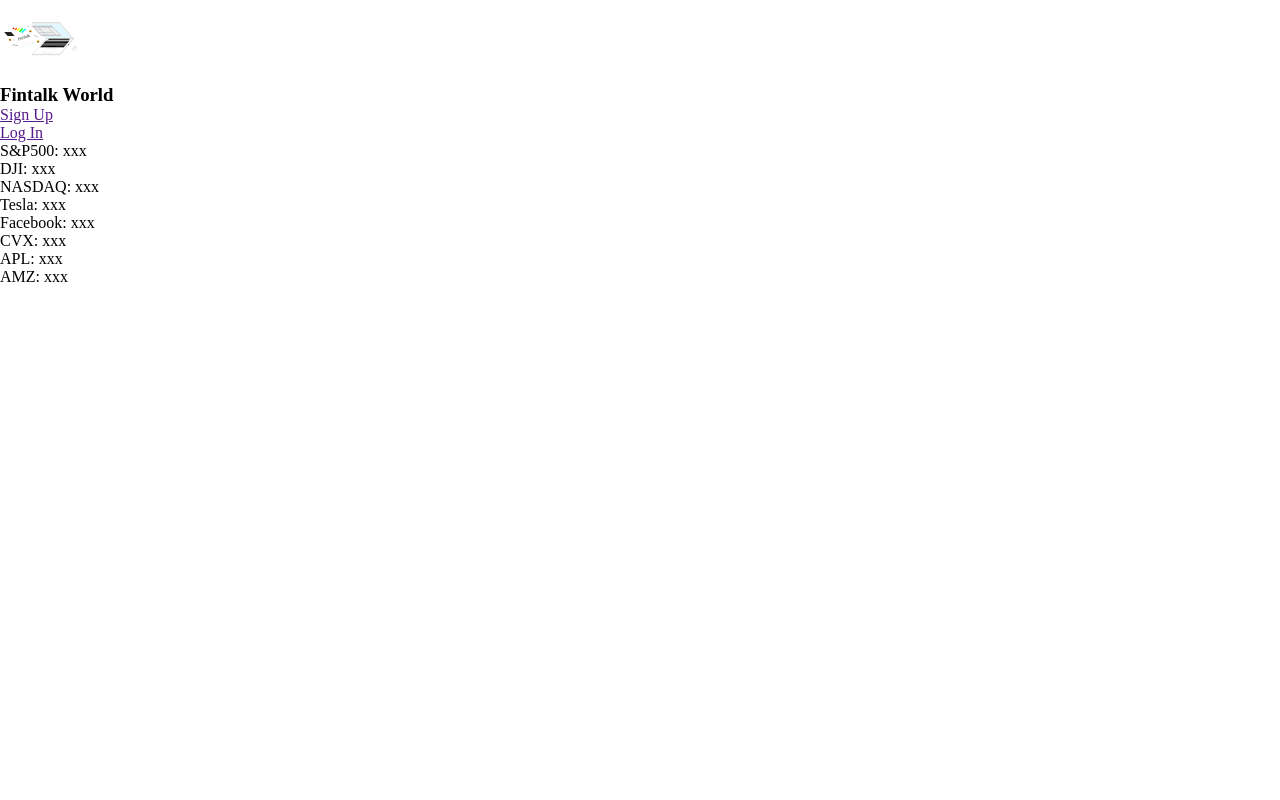
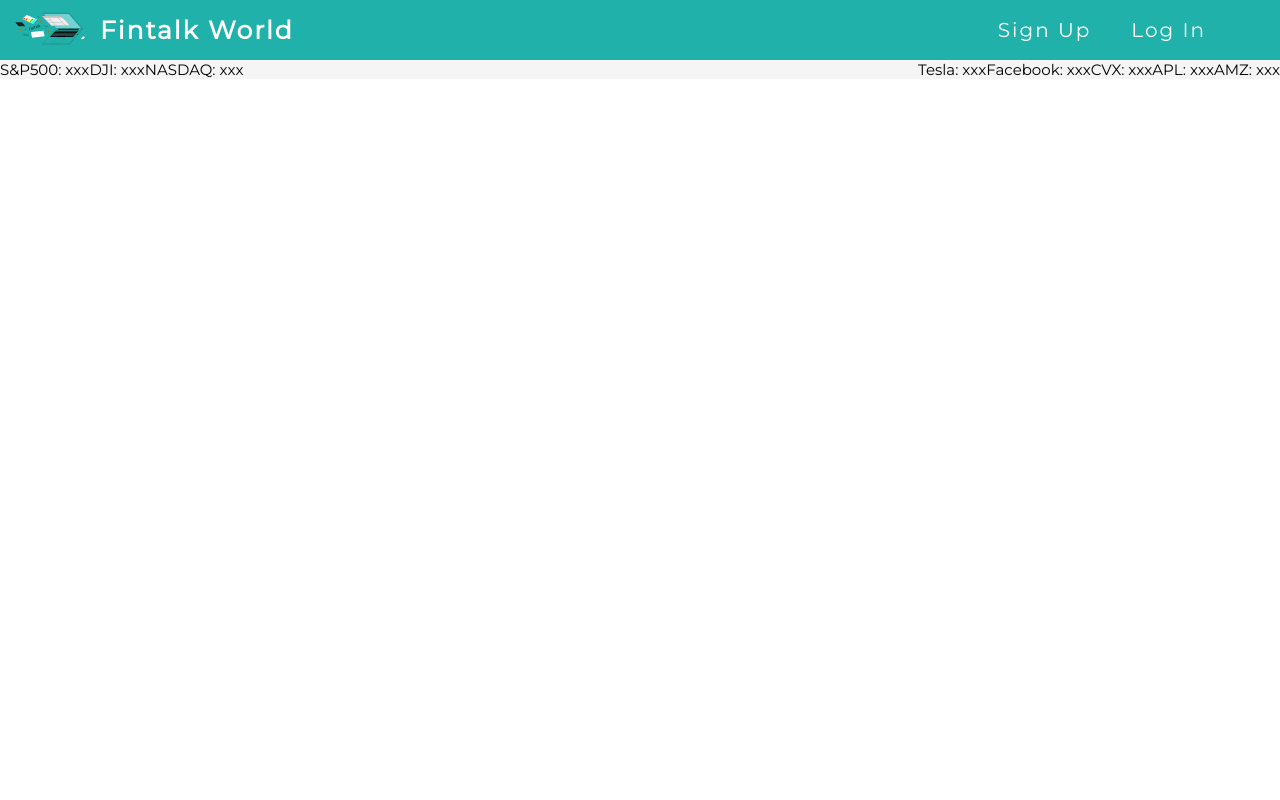
Before and after one commit to cnapolea/Django-fintalk, a Django app: page / in a window 1280 px wide. Run offline with Django 3.2, Linux system fonts and the light colour scheme; some libraries are stand-ins or nearby versions.

Commit message:
Reshaped navbar and created stock index bar for the base html

```diff
--- a/fintalk_world/static/css/base_style.css
+++ b/fintalk_world/static/css/base_style.css
@@ -1,5 +1,89 @@
 * {
-    margin: 0;
-    padding: 0;
+    margin: 0 0;
+    padding: 0 0;
     box-sizing: border-box;
 }
+
+body {
+    font-family: 'Montserrat', sans-serif;
+}
+
+.outside-container {
+    width: 100vw;
+    height: 100vh;
+}
+
+.outside-container nav {
+    background: lightseagreen;
+}
+
+
+
+.nav-links {
+    display: flex;
+    justify-content: space-between;
+    align-items: center;
+    letter-spacing: 2px;
+}
+
+.nav-links .site-name,
+.nav-links .auth-links ul {
+    display: flex;
+    justify-content: space-around;
+    align-items: center;
+}
+
+.nav-links .site-name img {
+    width: 100px;
+    height: 60px;
+}
+
+.nav-links .site-name h3 {
+    color: white;
+    font-size: 25px;
+}
+
+.nav-links .auth-links {
+    font-size: 20px;
+    margin-right: 5%;
+}
+
+.auth-links .login{
+    margin-left: 20px;
+}
+
+.auth-links ul {
+    list-style: none;
+}
+
+.auth-links ul li a{
+    text-decoration: none;
+    color: white;
+    cursor: pointer;
+    background: transparent;
+    border-radius: 10%;
+    padding: 10px;
+    transition: all .5s;
+}
+
+.auth-links ul li a:hover {
+    background: black;
+}
+
+/* Space Assigned for Authenticated User */
+
+.indexes-bar {
+    display: flex;
+    justify-content: space-between;
+    align-items: center;
+    background: whitesmoke;
+    font-size: 15px;
+}
+
+.main-indexes ul,
+.popular-stocks ul{
+    display: flex;
+    justify-content: space-around;
+    align-items: center;
+    list-style: none;
+}
--- a/fintalk_world/templates/base.html
+++ b/fintalk_world/templates/base.html
@@ -5,6 +5,7 @@
         <meta name="viewport" content="width=device-width, initial-scale=1.0">
         <meta http-equiv="X-UA-Compatible" content="ie=edge">
 
+        <link href="https://fonts.googleapis.com/css?family=Montserrat&display=swap" rel="stylesheet">
         <link rel="stylesheet" href="../static/css/base_style.css">
 
         <script src="https://kit.fontawesome.com/011ed67745.js"></script>
@@ -18,24 +19,24 @@
     <body>
         <div class="outside-container">
             <nav>
-                <div class="main-container">
-
-                </div>
+                <div class="nav-links">
                     <div class="site-name">
-                    <img src="/static/images/ftw_logo.svg" alt="graphs, code components, and coins leaving a computer" height="80px" width="80px">
+                        <img src="/static/images/ftw_logo.svg" alt="graphs, code components, and coins leaving a computer">
                         <h3>Fintalk World</h3>
                     </div>
+
+                    <!-- Space Assigned for authenticated User -->
 
                     <div class="auth-links">
                         <ul>
                             <li><a href="">Sign Up</a></li>
-                        <li><a href="">Log In</a></li>
+                            <li class="login"><a href="">Log In</a></li>
                         </ul>
+                    </div>
                 </div>
             </nav>
 
-
-            <div class="stock-index">
+            <div class="indexes-bar">
                     <div class="main-indexes">
                         <ul>
                             <li>S&P500: xxx</li>
@@ -55,6 +56,11 @@
                     </div>
                 </div>
 
+            <div class="main-container">
+                {% block body%}{% endblock %}
+            </div>
+
+
 
         </div>
     </body>
```
Lines whose indentation alone changed are shown as unchanged.
